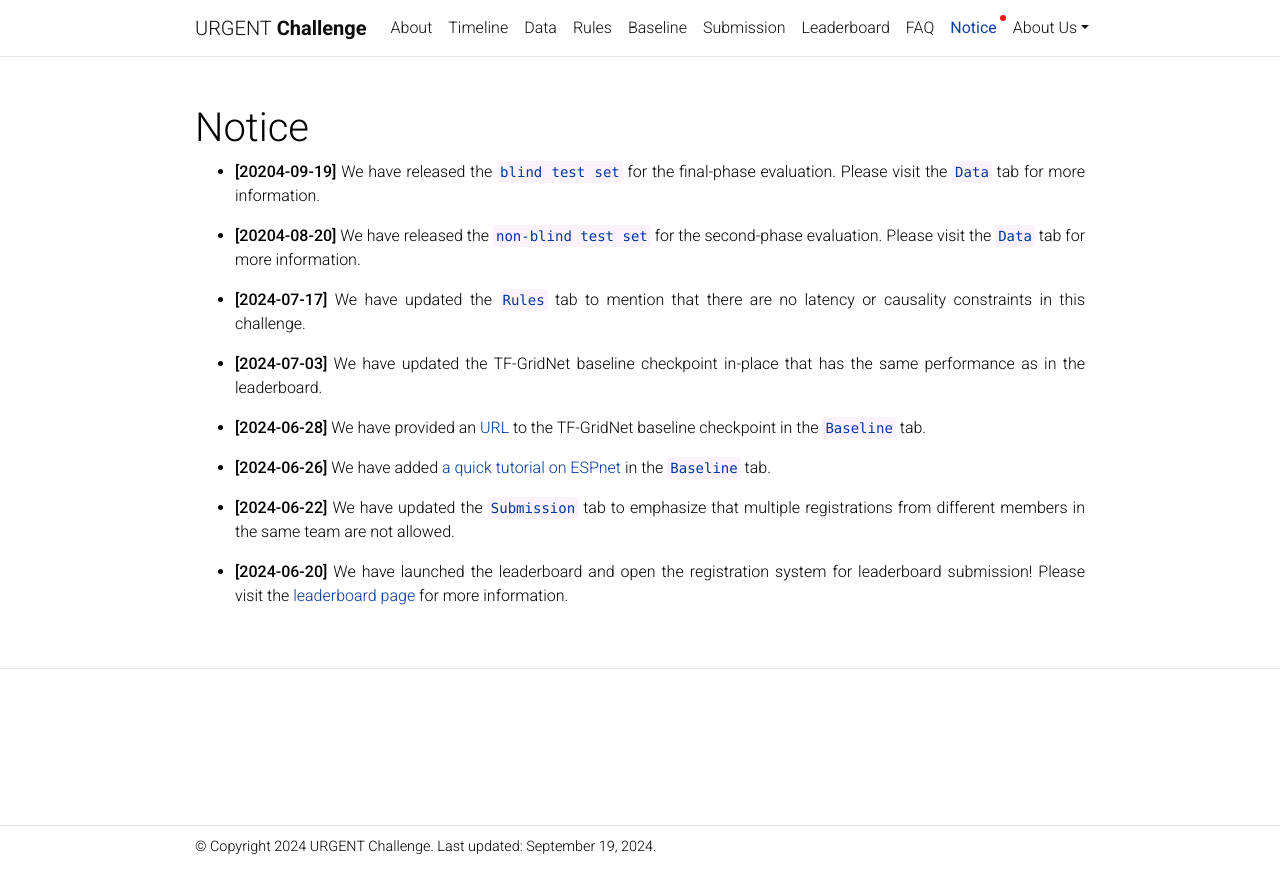
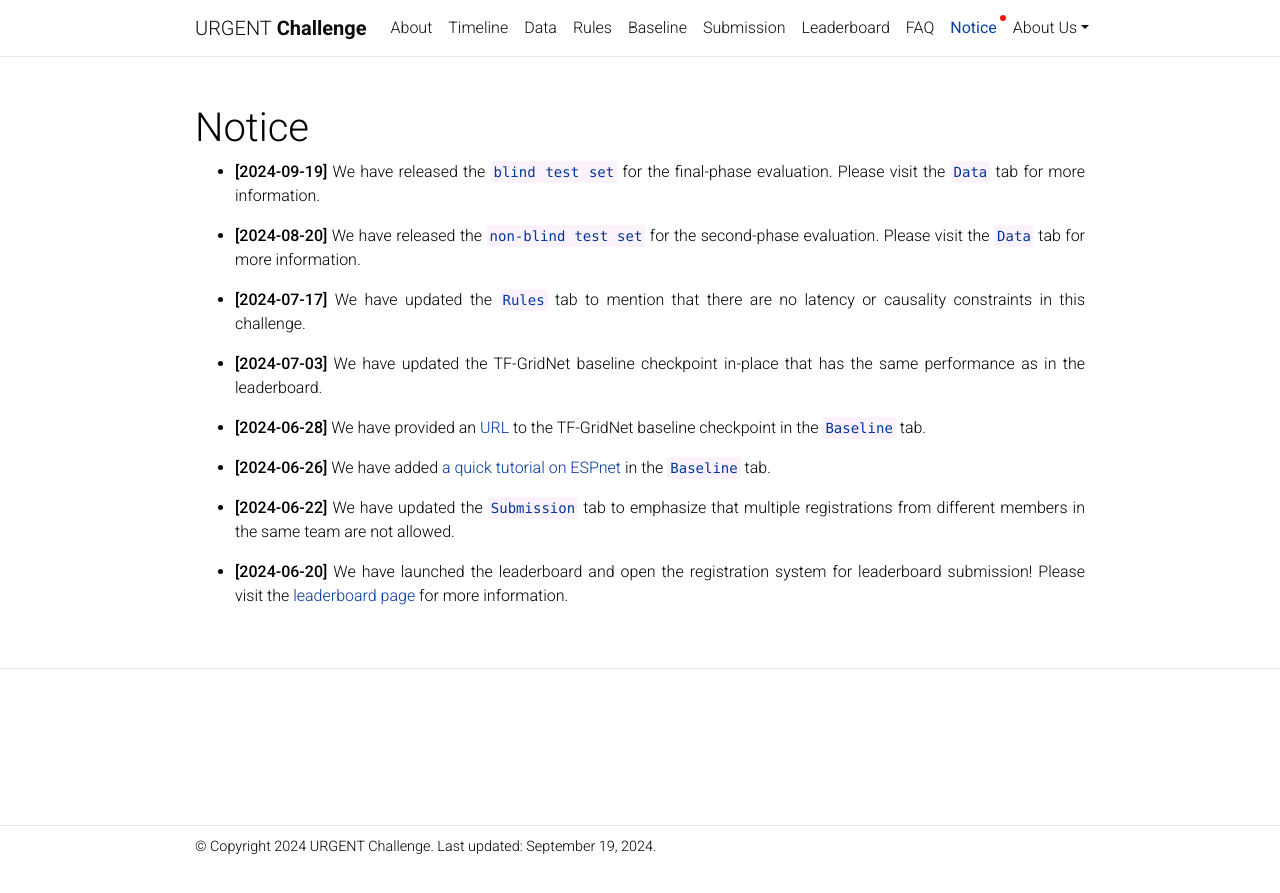
Before and after one commit to urgent-challenge/urgent2024, a Jekyll site: the page built from _pages/notice.md, in a window 1280 px wide. Shown: the top 893 px of the page. Built offline with Jekyll 4.4.1, drawn with Linux system fonts in a browser that asks for light colours; comment, search, counter and statistics services are not loaded; a style sheet for code colours, icons or effects is not loaded.

```diff
--- a/_pages/notice.md
+++ b/_pages/notice.md
@@ -8,9 +8,9 @@
 nav_order: 9
 ---
 
-* **[20204-09-19]** We have released the `blind test set` for the final-phase evaluation. Please visit the [`Data`](/urgent2024/data) tab for more information.
+* **[2024-09-19]** We have released the `blind test set` for the final-phase evaluation. Please visit the [`Data`](/urgent2024/data) tab for more information.
 
-* **[20204-08-20]** We have released the `non-blind test set` for the second-phase evaluation. Please visit the [`Data`](/urgent2024/data) tab for more information.
+* **[2024-08-20]** We have released the `non-blind test set` for the second-phase evaluation. Please visit the [`Data`](/urgent2024/data) tab for more information.
 
 * **[2024-07-17]** We have updated the [`Rules`](/urgent2024/rules) tab to mention that there are no latency or causality constraints in this challenge.
 
```
